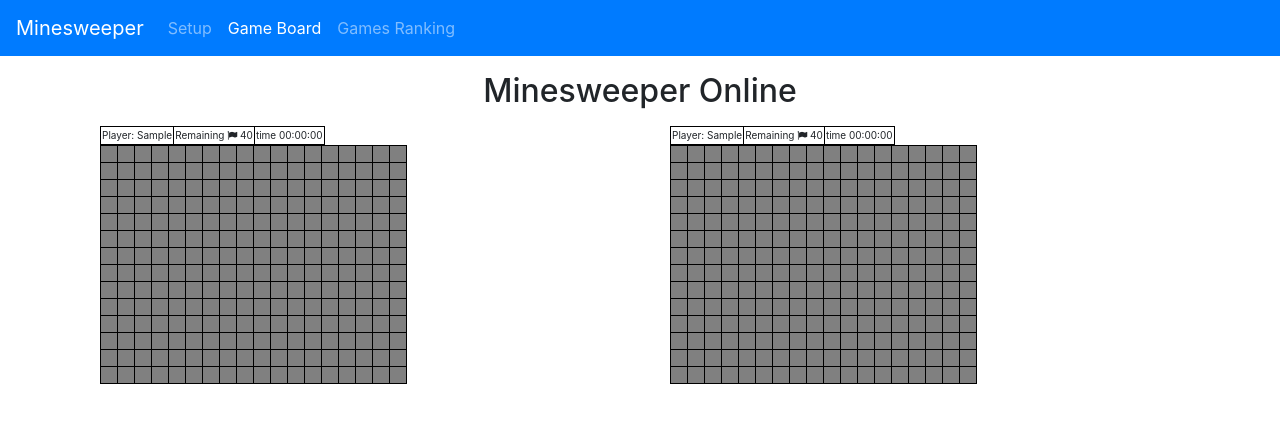
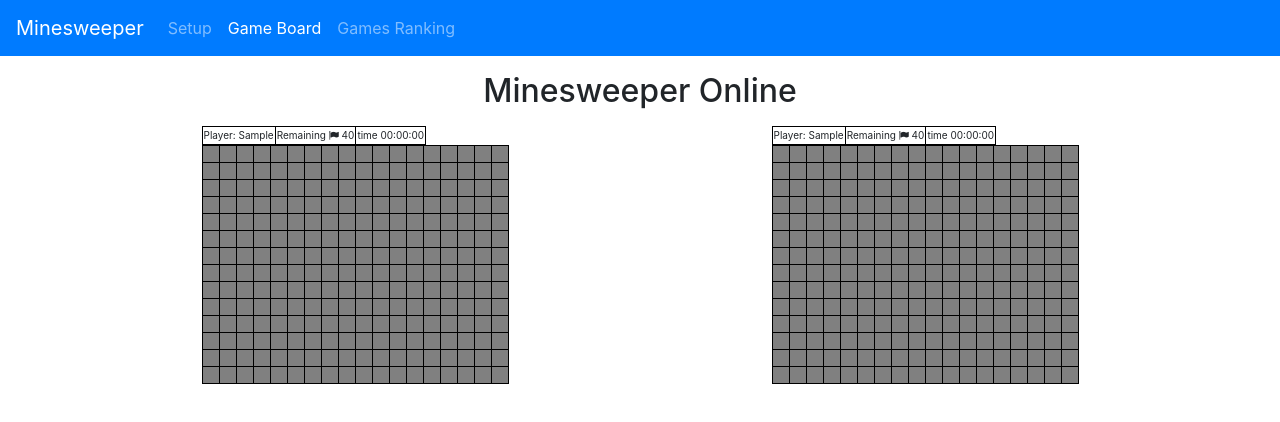
Before and after one commit to camposgaston/minesweeper, an Angular app: page /game-setup in a window 1280 px wide. Both pictures are taken after typing "Sample" into the empty fields and a click on the button "Guardar". Shown: the top 422 px of the page. Built offline with nearby package versions, Linux system fonts and the light colour scheme.

Commit message:
centered grids

```diff
--- a/src/app/pages/game-board/game-board.component.html
+++ b/src/app/pages/game-board/game-board.component.html
@@ -1,10 +1,10 @@
 <div class="container">
     <h2 class="mb-3 mt-3 text-center">Minesweeper Online</h2>
     <div class="row">
-        <div class="col-6">
+        <div class="col-6 d-flex justify-content-center">
             <app-minesweeper></app-minesweeper>
         </div>
-        <div class="col-6">
+        <div class="col-6 d-flex justify-content-center">
             <app-minesweeper></app-minesweeper>
         </div>
     </div>
```
